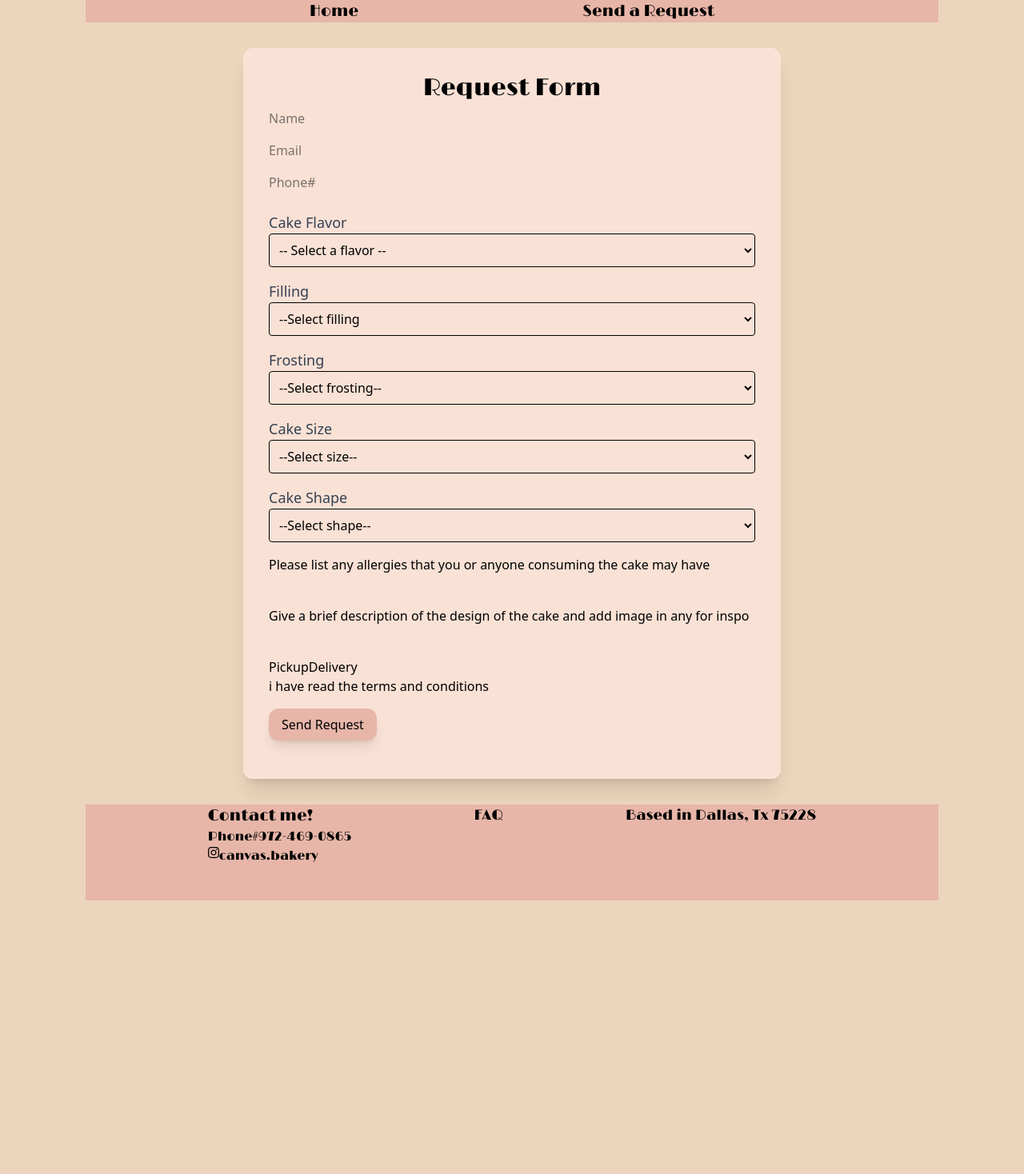
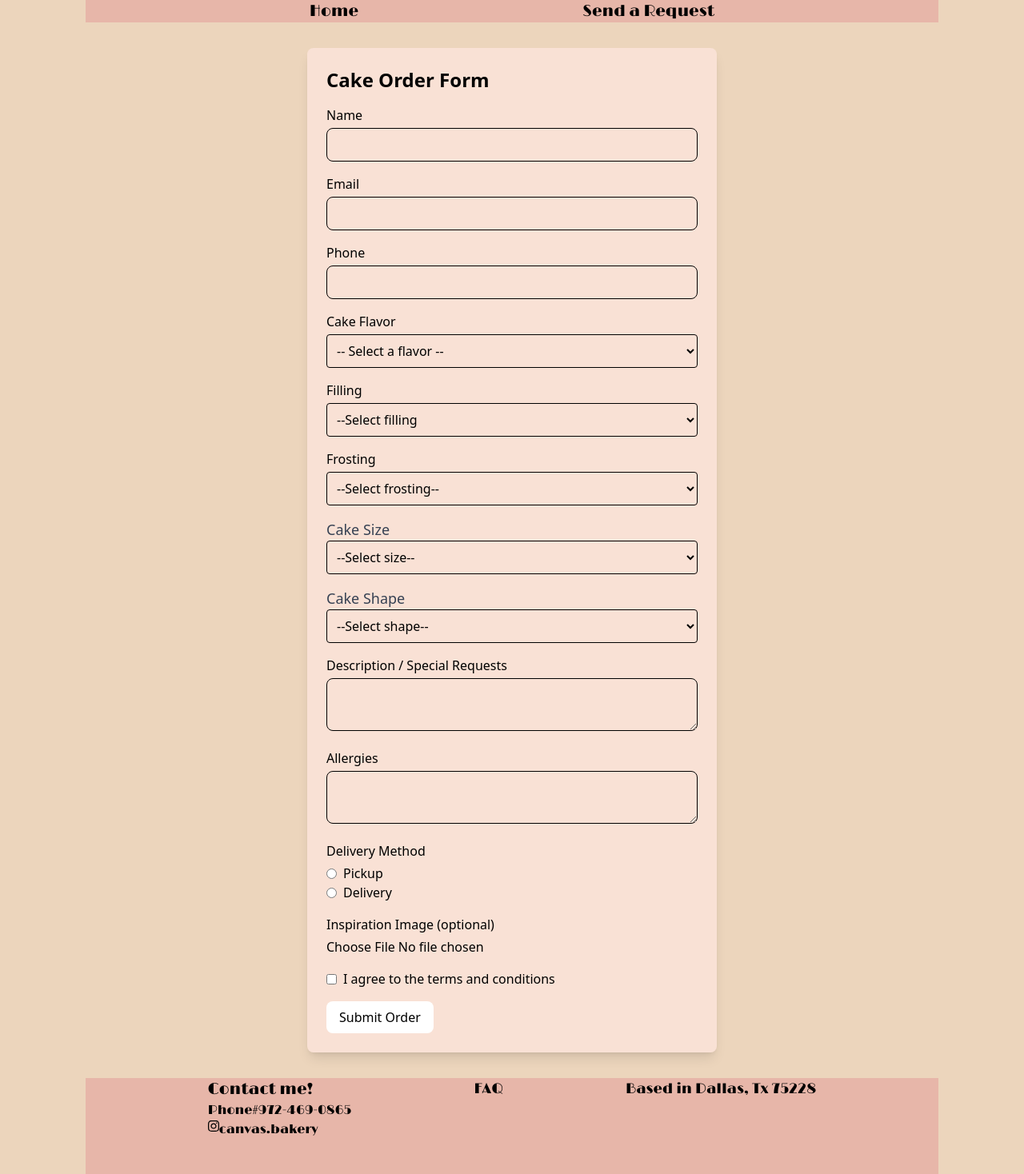
Before and after one commit to OscarSanti29/landingpage, a Next.js app: page /ordering in a window 1280 px wide. Shown: the whole page at 80% size. Before the commit the page ends 1126 px from the top, so only its background shows below. Built offline with nearby package versions, Linux system fonts and the light colour scheme.

Commit message:
updated request form with emailjs

```diff
--- a/package.json
+++ b/package.json
@@ -14,6 +14,7 @@
     "@fortawesome/free-regular-svg-icons": "^6.7.2",
     "@fortawesome/free-solid-svg-icons": "^6.7.2",
     "@fortawesome/react-fontawesome": "^0.2.2",
+    "emailjs-com": "^3.2.0",
     "next": "15.3.4",
     "react": "^19.0.0",
     "react-dom": "^19.0.0"
--- a/src/app/components/orderform.jsx
+++ b/src/app/components/orderform.jsx
@@ -1,48 +1,140 @@
 "use client";
-import { useState } from "react";
-import { Limelight } from "next/font/google";
-const lime = Limelight({ subsets: ["latin"], weight: ["400"] });
+
+import React, { useState } from "react";
+import * as emailjs from "emailjs-com";
 
 export default function CakeOrderForm() {
   const [formData, setFormData] = useState({
+    name: "",
+    email: "",
+    phone: "",
     flavor: "",
+    filling: "",
     frosting: "",
-    filling: "",
     size: "",
     shape: "",
-    delivery: "",
-    descriptoin: "",
+    description: "",
+    allergies: "",
+    deliveryMethod: "",
+    terms: false,
+    inspirationImage: null,
   });
 
+  const [imagePreview, setImagePreview] = useState(null);
+
   const handleChange = (e) => {
-    const { name, value } = e.target;
-    setFormData((prev) => ({
-      ...prev,
-      [name]: value,
-    }));
+    const { name, value, type, checked, files } = e.target;
+
+    if (type === "checkbox") {
+      setFormData({ ...formData, [name]: checked });
+    } else if (type === "file") {
+      const file = files[0];
+      setFormData({ ...formData, [name]: file });
+      if (file) {
+        const reader = new FileReader();
+        reader.onloadend = () => setImagePreview(reader.result);
+        reader.readAsDataURL(file);
+      } else {
+        setImagePreview(null);
+      }
+    } else {
+      setFormData({ ...formData, [name]: value });
+    }
   };
 
   const handleSubmit = (e) => {
     e.preventDefault();
+    emailjs
+      .send(
+        "service_tftlup2",
+        "template_2f6ntuk",
+        {
+          name: formData.name,
+          email: formData.email,
+          phone: formData.phone,
+          flavor: formData.flavor,
+          filling: formData.filling,
+          frosting: formData.frosting,
+          size: formData.size,
+          shape: formData.shape,
+          delivery: formData.deliveryMethod,
+          allergies: formData.allergies,
+          description: formData.description,
+          terms: formData.terms,
+          inspirationImage: formData.inspirationImage,
+        },
+
+        "bEGHdDglJNbNzDQU0"
+      )
+      .then(
+        (result) => {
+          console.log("Email sent succesfully", result.text);
+          alert("Your Request has been sent!");
+        },
+        (error) => {
+          console.error("Email send error", error.text);
+          alert("oops something went wrong. Please try again.");
+        }
+      );
     console.log("Form submitted:", formData);
-    // You can later send this to EmailJS, a backend, etc.
   };
 
   return (
     <form
       onSubmit={handleSubmit}
-      className=" m-auto my-8 max-w-2xl bg-[#ffe7e0b8] p-8 rounded-xl shadow-xl"
+      className="max-w-lg mx-auto my-8 p-6 bg-[#ffe7e0b8] shadow-lg rounded-lg"
     >
-      <h1 className={`${lime.className} text-3xl text-center`}>Request Form</h1>
-      <div className="flex flex-col">
-        <input className="my-2" placeholder="Name"></input>
-        <input className="my-2" placeholder="Email"></input>
-        <input className="my-2" placeholder="Phone#"></input>
+      <h2 className="text-2xl font-bold mb-4">Cake Order Form</h2>
+
+      {/* Contact Info */}
+      <div className="mb-4">
+        <label htmlFor="name" className="block font-medium mb-1">
+          Name
+        </label>
+        <input
+          id="name"
+          name="name"
+          type="text"
+          value={formData.name}
+          onChange={handleChange}
+          required
+          className="w-full border rounded-lg p-2"
+        />
       </div>
 
-      {/* Flavor Dropdown */}
-      <div className="my-4">
-        <label htmlFor="flavor" className="font-medium text-gray-700 text-lg">
+      <div className="mb-4">
+        <label htmlFor="email" className="block font-medium mb-1">
+          Email
+        </label>
+        <input
+          id="email"
+          name="email"
+          type="email"
+          value={formData.email}
+          onChange={handleChange}
+          required
+          className="w-full border rounded-lg p-2"
+        />
+      </div>
+
+      <div className="mb-4">
+        <label htmlFor="phone" className="block font-medium mb-1">
+          Phone
+        </label>
+        <input
+          id="phone"
+          name="phone"
+          type="tel"
+          value={formData.phone}
+          onChange={handleChange}
+          required
+          className="w-full border rounded-lg p-2"
+        />
+      </div>
+
+      {/* Cake Details */}
+      <div className="mb-4">
+        <label htmlFor="flavor" className="block font-medium mb-1">
           Cake Flavor
         </label>
         <select
@@ -76,10 +168,9 @@ export default function CakeOrderForm() {
         </select>
       </div>
 
-      {/* Filling Dropdown */}
-
-      <div className="my-4">
-        <label htmlFor="filling" className="font-medium text-gray-700 text-lg">
+      {/* Filling */}
+      <div className="mb-4">
+        <label htmlFor="filling" className="block font-medium mb-1">
           Filling
         </label>
         <select
@@ -118,9 +209,9 @@ export default function CakeOrderForm() {
         </select>
       </div>
 
-      {/* Frosting Dropdown */}
-      <div className="my-4">
-        <label htmlFor="frosting" className="font-medium text-gray-700 text-lg">
+      {/* Frosting */}
+      <div className="mb-4">
+        <label htmlFor="frosting" className="block font-medium mb-1">
           Frosting
         </label>
         <select
@@ -141,7 +232,7 @@ export default function CakeOrderForm() {
         </select>
       </div>
 
-      {/* Size Dropdown */}
+      {/* Size */}
       <div className="my-4">
         <label htmlFor="size" className="font-medium text-gray-700 text-lg">
           Cake Size
@@ -161,9 +252,11 @@ export default function CakeOrderForm() {
           <option value="10-inch">10-inch (Large-serves up to 35)</option>
         </select>
       </div>
-      {/* Cake shape*/}
+
+      {/* Shape */}
       <div className="my-4">
         <label htmlFor="size" className="font-medium text-gray-700 text-lg">
+          {" "}
           Cake Shape
         </label>
         <select
@@ -180,42 +273,106 @@ export default function CakeOrderForm() {
           <option value="square">Square</option>
           <option value="other">Other (additional cost)</option>
         </select>
-        {/* Allergies*/}
-        <div className="my-4">
-          <label>
-            Please list any allergies that you or anyone consuming the cake may
-            have
-          </label>
-          <input></input>
-        </div>
-      </div>
-      {/*  Description and inspo images*/}
-      <div className="my-4">
-        <label>
-          Give a brief description of the design of the cake and add image in
-          any for inspo
-        </label>
-        <input></input>
       </div>
 
-      {/* delivery or pickup */}
-      <div>
-        <button>Pickup</button>
-        <button>Delivery</button>
+      {/* Description */}
+      <div className="mb-4">
+        <label htmlFor="description" className="block font-medium mb-1">
+          Description / Special Requests
+        </label>
+        <textarea
+          id="description"
+          name="description"
+          value={formData.description}
+          onChange={handleChange}
+          className="w-full border rounded-lg p-2"
+        />
       </div>
 
-      {/* Terms and conditions  */}
-      <button></button>
-      <label>i have read the terms and conditions</label>
-      {/* Submit Button */}
-      <div>
-        <button
-          type="submit"
-          className="bg-[#e7b6a9] font-medium px-4 py-2 my-4 rounded-xl shadow-lg cursor-pointer"
-        >
-          Send Request
-        </button>
+      {/* Allergies */}
+      <div className="mb-4">
+        <label htmlFor="allergies" className="block font-medium mb-1">
+          Allergies
+        </label>
+        <textarea
+          id="allergies"
+          name="allergies"
+          value={formData.allergies}
+          onChange={handleChange}
+          className="w-full border rounded-lg p-2"
+        />
       </div>
+
+      {/* Delivery Method */}
+      <div className="mb-4">
+        <span className="block font-medium mb-1">Delivery Method</span>
+        <label className="flex items-center gap-2">
+          <input
+            type="radio"
+            name="deliveryMethod"
+            value="pickup"
+            checked={formData.deliveryMethod === "pickup"}
+            onChange={handleChange}
+            className="cursor-pointer"
+            required
+          />
+          Pickup
+        </label>
+        <label className="flex items-center gap-2">
+          <input
+            type="radio"
+            name="deliveryMethod"
+            value="delivery"
+            checked={formData.deliveryMethod === "delivery"}
+            onChange={handleChange}
+            className="cursor-pointer"
+          />
+          Delivery
+        </label>
+      </div>
+
+      {/* File Upload */}
+      <div className="mb-4">
+        <label htmlFor="inspirationImage" className="block font-medium mb-1">
+          Inspiration Image (optional)
+        </label>
+        <input
+          id="inspirationImage"
+          name="inspirationImage"
+          type="file"
+          accept="image/*"
+          onChange={handleChange}
+          className="w-full"
+        />
+        {imagePreview && (
+          <img
+            src={imagePreview}
+            alt="Preview"
+            className="mt-2 rounded-lg border w-full object-cover"
+          />
+        )}
+      </div>
+
+      {/* Terms */}
+      <div className="mb-4 flex items-center gap-2">
+        <input
+          type="checkbox"
+          id="terms"
+          name="terms"
+          className="cursor-pointer"
+          checked={formData.terms}
+          onChange={handleChange}
+          required
+        />
+        <label htmlFor="terms">I agree to the terms and conditions</label>
+      </div>
+
+      <button
+        type="submit"
+        className="bg-white cursor-pointer px-4 py-2 rounded-lg"
+      >
+        Submit Order
+      </button>
     </form>
   );
 }
```
Also changed, not shown: 1 other file (tests, documents, lock files or other folders).
